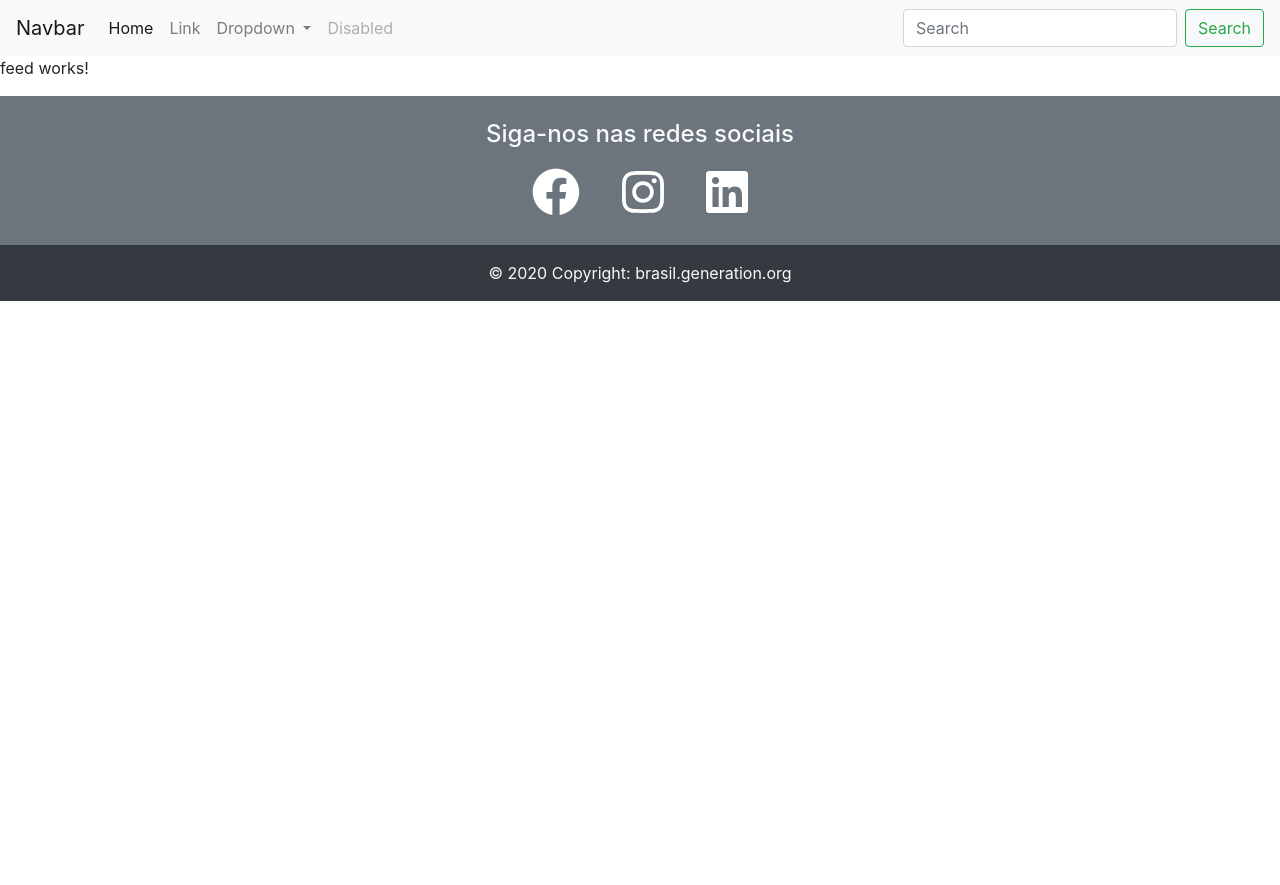
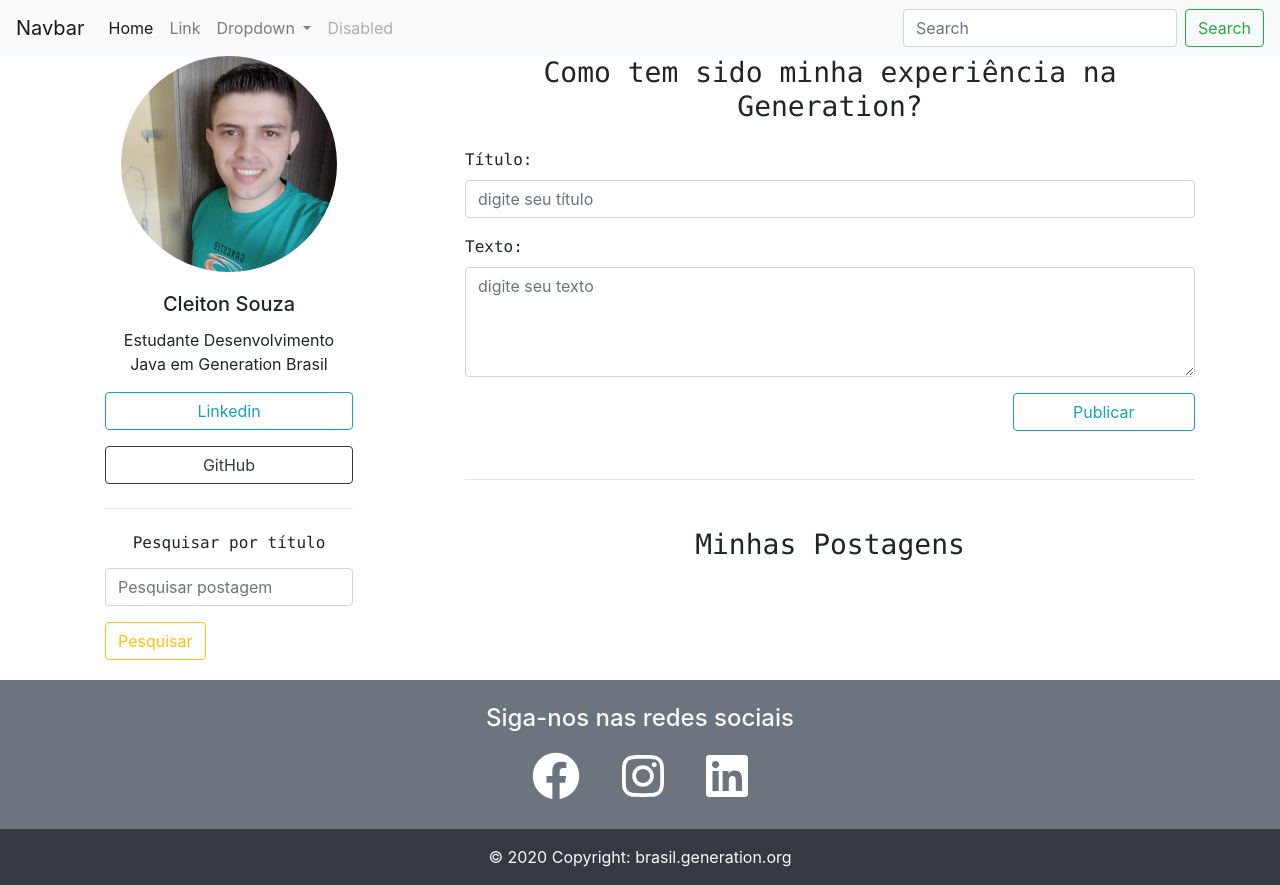
Before and after one commit to Cleiton7/blogPessoal-angular, an Angular app in the folder blogPessoal/: page /feed in a window 1280 px wide. Before the commit the page ends 800 px from the top, so only its background shows below. Built offline with nearby package versions, Linux system fonts and the light colour scheme.

Commit message:
Implementar página feed

```diff
--- a/blogPessoal/src/app/feed/feed.component.html
+++ b/blogPessoal/src/app/feed/feed.component.html
@@ -1 +1,53 @@
-<p>feed works!</p>
+<div class="container">
+    <div class="row">
+        <div class="col-md-4">
+            <div class="card border-0" style="width: 18rem;">
+                <div class="d-flex justify-content-center">
+                    <img [src]=imagemPerfil class="card-img-top rounded-circle w-75" alt="Imagem de perfil">
+                </div>
+                <div class="card-body">
+                  <h5 class="card-title text-center">Cleiton Souza</h5>
+
+                  <p class="card-text text-center">Estudante Desenvolvimento Java em Generation Brasil</p>
+
+                  <a href="https://www.linkedin.com/in/cleiton-souza-andrade/" class="btn btn-outline-info d-flex justify-content-center mb-3" target="_blank">Linkedin</a>
+
+                  <a href="https://github.com/Cleiton7" class="btn btn-outline-dark d-flex justify-content-center" target="_blank">GitHub</a>
+
+                  <hr class="mt-4 mb-4">
+
+                  <h6 class="mb-3 text-monospace text-center">Pesquisar por título</h6>
+
+                  <input type="text" class="form-control mb-3 w100" placeholder="Pesquisar postagem">
+
+                  <button class="btn btn-outline-warning w100" type="button">Pesquisar</button>
+                </div>
+              </div>
+        </div>
+
+        <div class="col-md-8">
+            <div>
+                <h3 class="text-center mb-4 text-monospace">Como tem sido minha experiência na Generation?</h3>
+
+                <div class="form-group">
+                    <label for="titulo" class="text-monospace">Título:</label>
+                    <input type="text" name="titulo" id="titulo" class="form-control" placeholder="digite seu título">
+                </div>
+
+                <div class="form-group">
+                    <label for="texto" class="text-monospace">Texto:</label>
+                    <textarea name="texto" id="texto" cols="30" rows="4" class="form-control" placeholder="digite seu texto"></textarea>
+                </div>
+
+                <div class="d-flex justify-content-end">
+                    <button type="button" class="btn btn-outline-info w-25">Publicar</button>
+                </div>
+            </div>
+
+            <hr class="mt-5 mb-5">
+
+            <h3 class="text-monospace text-center">Minhas Postagens</h3>
+        </div>
+
+    </div>
+</div>
--- a/blogPessoal/src/app/feed/feed.component.ts
+++ b/blogPessoal/src/app/feed/feed.component.ts
@@ -7,6 +7,8 @@ import { Component, OnInit } from '@angular/core';
 })
 export class FeedComponent implements OnInit {
 
+  imagemPerfil:string = "assets/images/perfil.jpg";
+
   constructor() { }
 
   ngOnInit(): void {
```
Also changed, not shown: blogPessoal/src/assets/images/perfil.jpg (added).
